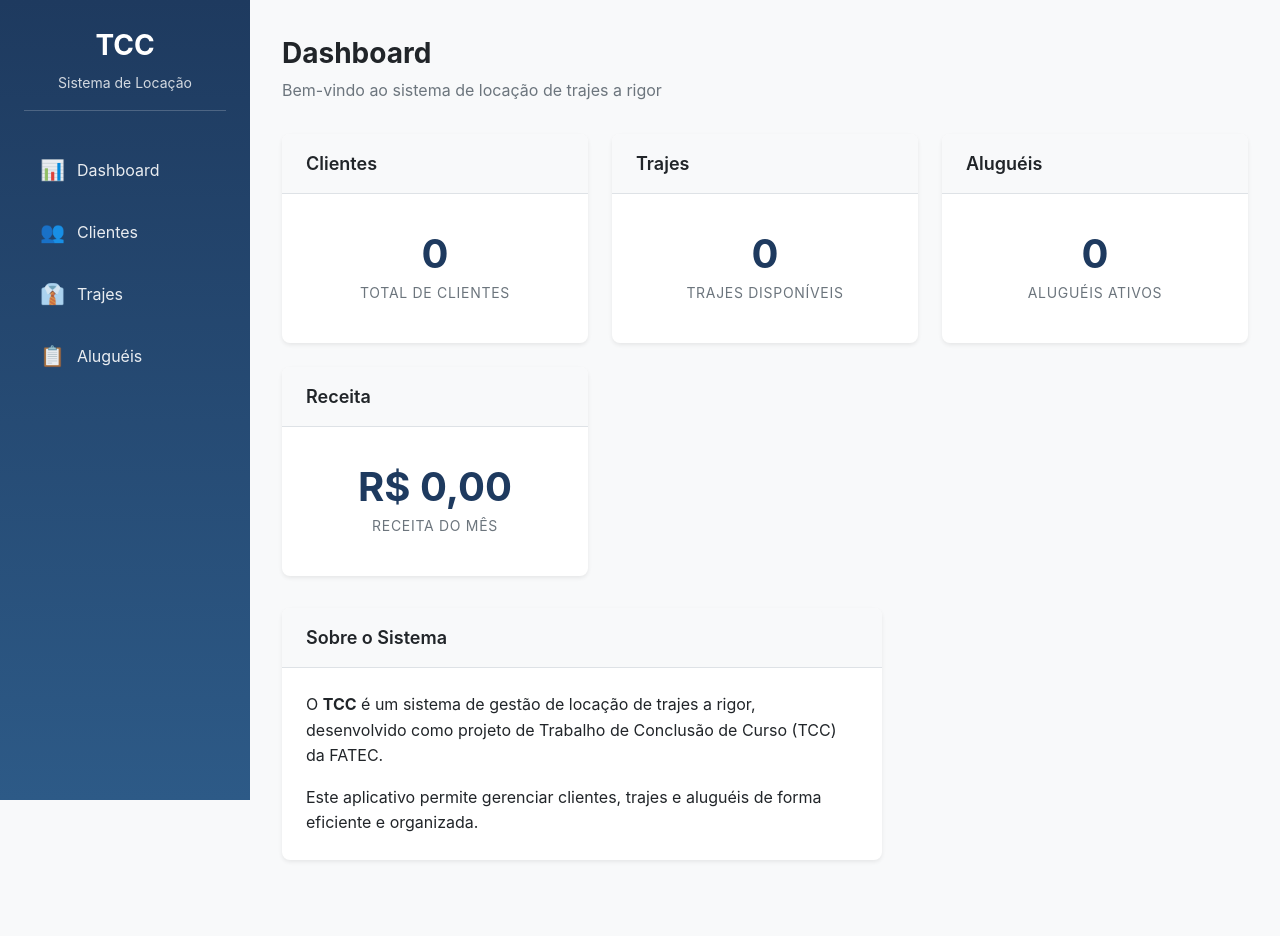
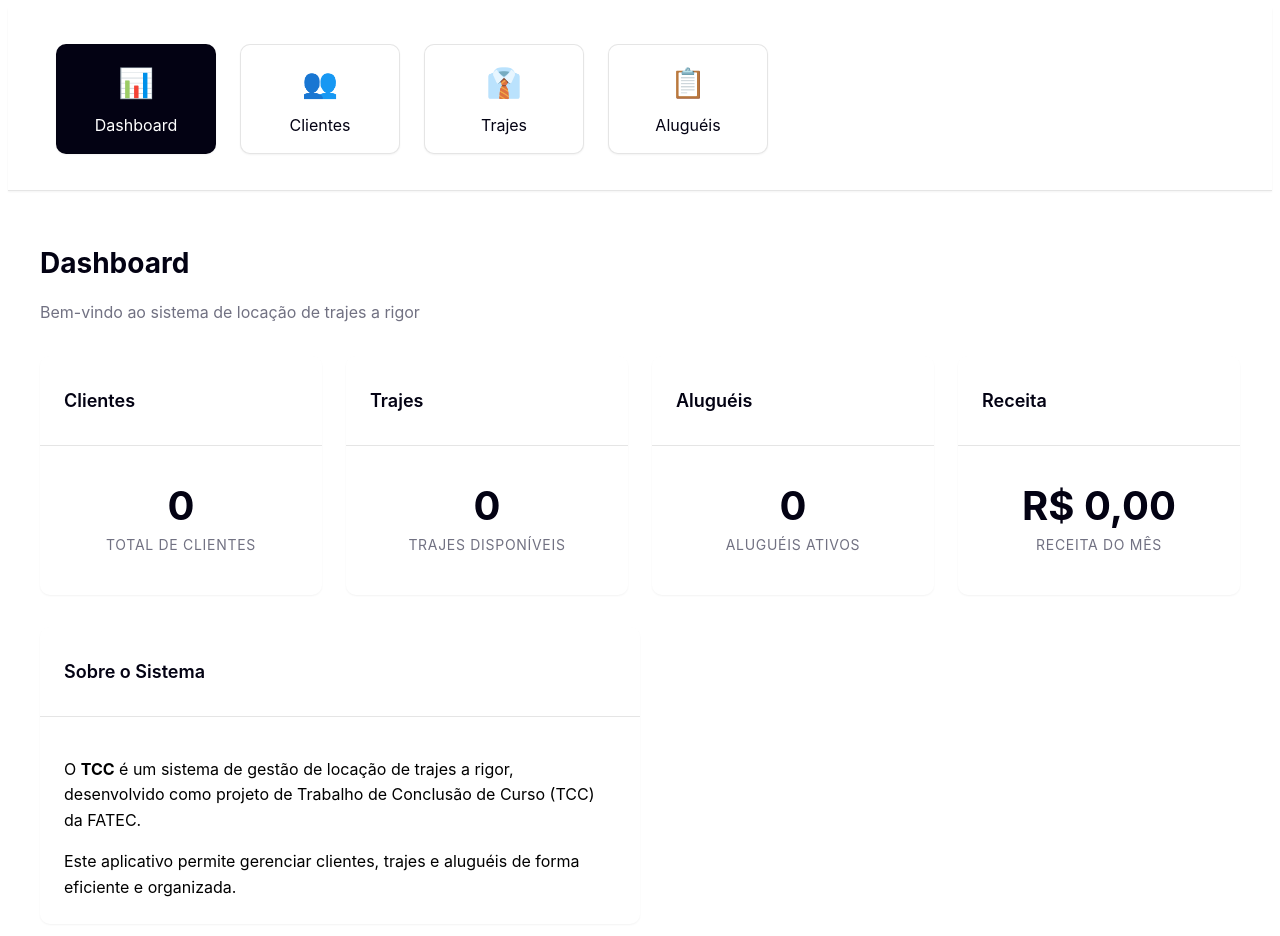
Before and after one commit to IWMVI/TCC-Frontend, a React (Vite) app: page /dashboard in a window 1280 px wide. Shown: the top 936 px of the page. Before the commit the page ends 892 px from the top, so only its background shows below. Built offline with nearby package versions, Linux system fonts and the light colour scheme.

Commit message:
refactor(layout): replace sidebar with card-style menu and update styles

```diff
--- a/src/interfaces-graficas/componentes/layout/Layout/Layout.module.css
+++ b/src/interfaces-graficas/componentes/layout/Layout/Layout.module.css
@@ -130,32 +130,52 @@
 }
 
 @media (min-width: 768px) {
-  .layout {
-    flex-direction: row;
-  }
-
-  .layout__sidebar {
-    position: sticky;
-    top: 0;
-    left: 0;
-    width: 250px;
-    height: 100vh;
-    flex-shrink: 0;
-  }
-
-  .layout__principal {
-    width: calc(100% - 250px);
-  }
-
-  .layout__header {
-    display: none;
-  }
-
-  .layout__overlay {
-    display: none;
-  }
-
   .layout__conteudo {
     padding: 2rem;
   }
 }
+
+.menu {
+  display: flex;
+  gap: 1.5rem;
+  padding: 1.5rem 2rem;
+  flex-wrap: wrap;
+}
+
+.menuCard {
+  flex: 1;
+  min-width: 160px;
+  height: 110px;
+
+  background: var(--card);
+  border: 1px solid var(--border);
+  border-radius: var(--radius);
+
+  display: flex;
+  flex-direction: column;
+  align-items: center;
+  justify-content: center;
+  gap: 0.5rem;
+
+  text-decoration: none;
+  color: var(--foreground);
+
+  box-shadow: var(--shadow-sm);
+  transition: all 0.2s ease;
+}
+
+.menuCard:hover {
+  transform: translateY(-3px);
+  box-shadow: var(--shadow-lg);
+  border-color: var(--primary);
+}
+
+.icon {
+  font-size: 1.8rem;
+}
+
+/* estado ativo */
+.ativo {
+  background: var(--primary);
+  color: var(--primary-foreground);
+}
--- a/src/interfaces-graficas/componentes/layout/Layout/Layout.tsx
+++ b/src/interfaces-graficas/componentes/layout/Layout/Layout.tsx
@@ -7,68 +7,50 @@ export function Layout() {
   const [menuAberto, setMenuAberto] = useState(false);
 
   const estaAtivo = (caminho: string) => {
-    return localizacao.pathname.startsWith(caminho) ? 'ativo' : '';
-  };
-
-  const toggleMenu = () => {
-    setMenuAberto(!menuAberto);
-  };
-
-  const fecharMenu = () => {
-    setMenuAberto(false);
+    return localizacao.pathname.startsWith(caminho) ? styles.ativo : '';
   };
 
   return (
     <div className={styles.layout}>
-      <aside
-        className={`${styles.layout__sidebar} ${menuAberto ? styles['layout__sidebar--aberto'] : ''}`}
-      >
-        <div className={styles.layout__logo}>
-          <h1>TCC</h1>
-          <span>Sistema de Locação</span>
-        </div>
-        <nav className={styles.layout__nav}>
+      <div className={styles.layout__principal}>
+        <header className={styles.layout__header}>
+
+          {/* MENU EM FORMATO DE CARDS */}
+          <div className={styles.menu}>
             <Link
               to="/dashboard"
-            className={`${styles.layout__link} ${estaAtivo('/dashboard')}`}
-            onClick={fecharMenu}
+              className={`${styles.menuCard} ${estaAtivo('/dashboard')}`}
             >
-            <span className={styles.layout__icone}>📊</span>
-            Dashboard
+              <span className={styles.icon}>📊</span>
+              <span>Dashboard</span>
             </Link>
+
             <Link
               to="/clientes"
-            className={`${styles.layout__link} ${estaAtivo('/clientes')}`}
-            onClick={fecharMenu}
+              className={`${styles.menuCard} ${estaAtivo('/clientes')}`}
             >
-            <span className={styles.layout__icone}>👥</span>
-            Clientes
+              <span className={styles.icon}>👥</span>
+              <span>Clientes</span>
             </Link>
+
             <Link
               to="/trajes"
-            className={`${styles.layout__link} ${estaAtivo('/trajes')}`}
-            onClick={fecharMenu}
+              className={`${styles.menuCard} ${estaAtivo('/trajes')}`}
             >
-            <span className={styles.layout__icone}>👔</span>
-            Trajes
+              <span className={styles.icon}>👔</span>
+              <span>Trajes</span>
             </Link>
+
             <Link
               to="/alugueis"
-            className={`${styles.layout__link} ${estaAtivo('/alugueis')}`}
-            onClick={fecharMenu}
+              className={`${styles.menuCard} ${estaAtivo('/alugueis')}`}
             >
-            <span className={styles.layout__icone}>📋</span>
-            Aluguéis
+              <span className={styles.icon}>📋</span>
+              <span>Aluguéis</span>
             </Link>
-        </nav>
-      </aside>
-      {menuAberto && <div className={styles.layout__overlay} onClick={fecharMenu} />}
-      <div className={styles.layout__principal}>
-        <header className={styles.layout__header}>
-          <button className={styles['layout__menu-toggle']} onClick={toggleMenu} aria-label="Menu">
-            <span className={styles['layout__menu-icone']}>{menuAberto ? '✕' : '☰'}</span>
-          </button>
+          </div>
         </header>
+
         <main className={styles.layout__conteudo}>
           <Outlet />
         </main>
--- a/src/interfaces-graficas/estilos/global.css
+++ b/src/interfaces-graficas/estilos/global.css
@@ -1,62 +1,142 @@
+/* ================= DARK VARIANT ================= */
+@custom-variant dark (&:is(.dark *));
+
+/* ================= CÓDIGO 2 (INALTERADO) ================= */
 :root {
-  --cor-primaria: #1e3a5f;
-  --cor-secundaria: #2d5a87;
-  --cor-acento: #e8a838;
-  --cor-sucesso: #28a745;
-  --cor-erro: #dc3545;
-  --cor-info: #17a2b8;
-  --cor-fundo: #f8f9fa;
-  --cor-borda: #dee2e6;
-  --cor-texto: #212529;
-  --cor-texto-secundario: #6c757d;
-  --sombra: 0 0.125rem 0.25rem rgba(0, 0, 0, 0.075);
-  --sombra-lg: 0 0.5rem 1rem rgba(0, 0, 0, 0.15);
-  --raio-borda: 0.5rem;
+  /* Base neutra (igual ao estilo do Código 1) */
+  --cor-primaria: #030213;          /* quase preto */
+  --cor-secundaria: #2a2a30;        /* cinza escuro */
+  --cor-acento: #e9ebef;            /* cinza claro (accent suave) */
 
+  /* Estados (seguindo o padrão do Código 1) */
+  --cor-sucesso: #22c55e;           /* verde moderno */
+  --cor-erro: #d4183d;              /* igual ao destructive do código 1 */
+  --cor-info: #3b82f6;              /* azul limpo moderno */
+
+  /* Fundo e texto */
+  --cor-fundo: #ffffff;
+  --cor-borda: rgba(0, 0, 0, 0.1);
+
+  --cor-texto: #030213;             /* igual ao foreground */
+  --cor-texto-secundario: #717182;  /* muted-foreground */
+
+  /* Sombras (mais suaves, estilo moderno) */
+  --sombra: 0 1px 2px rgba(0, 0, 0, 0.05);
+  --sombra-lg: 0 8px 20px rgba(0, 0, 0, 0.08);
+
+  /* Borda */
+  --raio-borda: 0.625rem;
+
+  /* Breakpoints mantidos */
   --ponto-interrupcao-sm: 576px;
   --ponto-interrupcao-md: 768px;
   --ponto-interrupcao-lg: 992px;
   --ponto-interrupcao-xl: 1200px;
 }
 
-* {
-  margin: 0;
-  padding: 0;
-  box-sizing: border-box;
+/* ================= CÓDIGO 1 (MAPEADO PARA O 2) ================= */
+:root {
+  --font-size: 16px;
+
+  /* MAPEAMENTO DIRETO */
+  --background: var(--cor-fundo);
+  --foreground: var(--cor-texto);
+
+  --card: #ffffff;
+  --card-foreground: var(--cor-texto);
+
+  --popover: #ffffff;
+  --popover-foreground: var(--cor-texto);
+
+  --primary: var(--cor-primaria);
+  --primary-foreground: #ffffff;
+
+  --secondary: var(--cor-secundaria);
+  --secondary-foreground: #ffffff;
+
+  --accent: var(--cor-acento);
+  --accent-foreground: #000000;
+
+  --destructive: var(--cor-erro);
+  --destructive-foreground: #ffffff;
+
+  --muted: #ececf0;
+  --muted-foreground: var(--cor-texto-secundario);
+
+  --border: var(--cor-borda);
+
+  --input: transparent;
+  --input-background: #f3f3f5;
+
+  --ring: var(--cor-acento);
+
+  --radius: var(--raio-borda);
+
+  /* sombras vindas do código 2 */
+  --shadow-sm: var(--sombra);
+  --shadow-lg: var(--sombra-lg);
+
+  /* sidebar */
+  --sidebar: #ffffff;
+  --sidebar-foreground: var(--cor-texto);
 }
 
-body {
-  font-family:
-    -apple-system, BlinkMacSystemFont, 'Segoe UI', Roboto, 'Helvetica Neue', Arial, sans-serif;
-  background-color: var(--cor-fundo);
-  color: var(--cor-texto);
-  line-height: 1.5;
+/* ================= DARK MODE ================= */
+.dark {
+  --background: #121212;
+  --foreground: #ffffff;
+
+  --card: #1e1e1e;
+  --card-foreground: #ffffff;
+
+  --primary: #ffffff;
+  --primary-foreground: #000000;
+
+  --secondary: #2d5a87;
+
+  --border: #333;
+
+  --muted-foreground: #aaa;
+
+  --sidebar: #1a1a1a;
+  --sidebar-foreground: #ffffff;
 }
 
-a {
-  text-decoration: none;
-  color: inherit;
+/* ================= THEME ================= */
+@theme inline {
+  --color-background: var(--background);
+  --color-foreground: var(--foreground);
+
+  --color-primary: var(--primary);
+  --color-secondary: var(--secondary);
+  --color-accent: var(--accent);
+
+  --color-destructive: var(--destructive);
+
+  --color-border: var(--border);
+
+  --shadow-sm: var(--shadow-sm);
+  --shadow-lg: var(--shadow-lg);
+
+  --radius-lg: var(--radius);
 }
 
-button {
-  cursor: pointer;
-  font-family: inherit;
-}
+/* ================= BASE ================= */
+@layer base {
+  * {
+    @apply border-border outline-ring/50;
+    box-sizing: border-box;
+  }
 
-input,
-select,
-textarea {
-  font-family: inherit;
-}
-
-@media (min-width: 768px) {
   body {
-    font-size: 16px;
+    @apply bg-background text-foreground;
+    font-family:
+      -apple-system, BlinkMacSystemFont, 'Segoe UI', Roboto,
+      'Helvetica Neue', Arial, sans-serif;
+    line-height: 1.5;
   }
 }
 
-@media (max-width: 767px) {
-  body {
-    font-size: 14px;
-  }
+html {
+  font-size: var(--font-size);
 }
```
Lines whose indentation alone changed are shown as unchanged.
